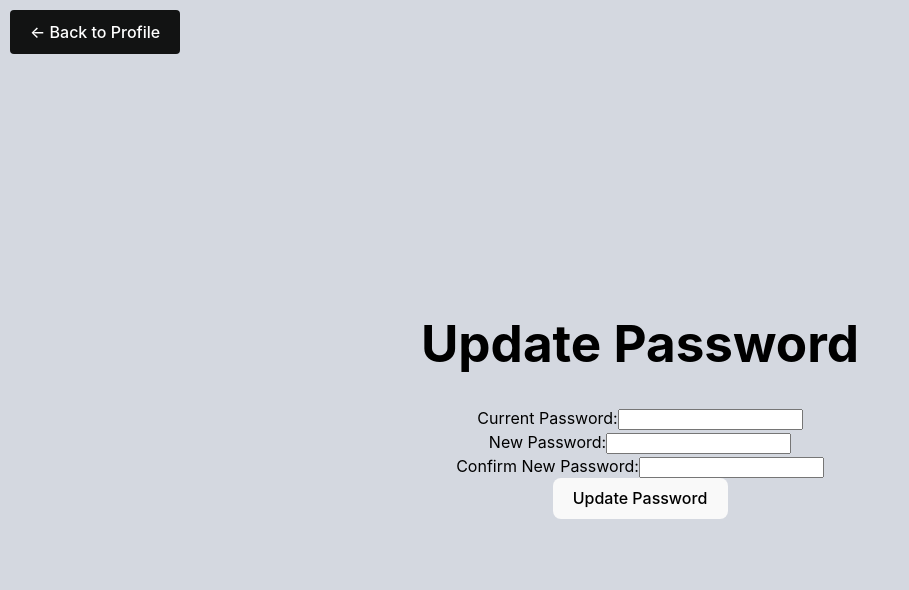
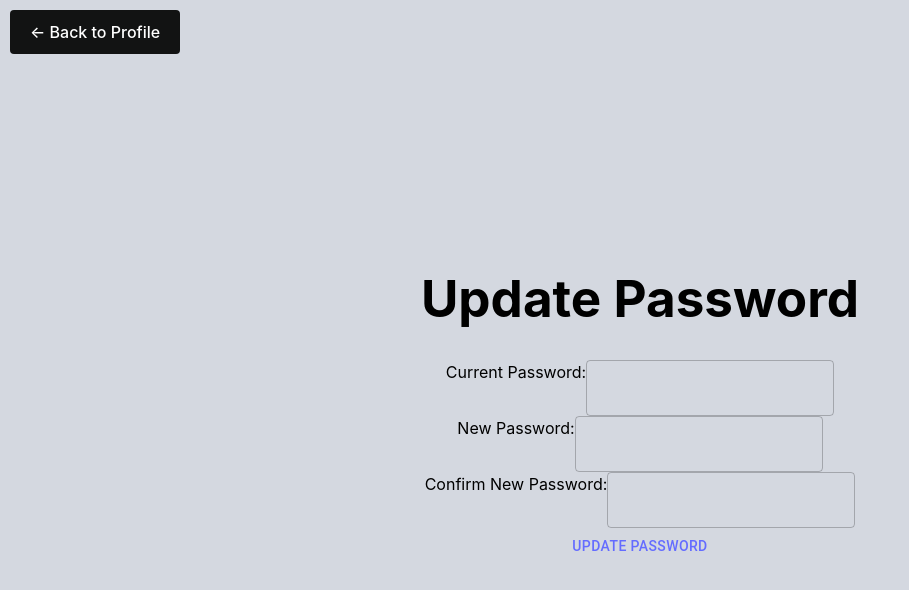
Before and after one commit to oliprev/OP_COMP3000, a React (Vite) app in the folder frontend/: page /main/profile/updatepassword in a window 1280 px wide. Shown: the top 590 px of the page, without its empty margins (0-909 px from the left). Built offline with nearby package versions, Linux system fonts and the light colour scheme; sample sign-in values are in the browser's storage.

Commit message:
Updated UI layouts

```diff
--- a/frontend/src/pages/DeleteProfilePage.jsx
+++ b/frontend/src/pages/DeleteProfilePage.jsx
@@ -1,6 +1,7 @@
 import React from "react";
 import { useNavigate, Link } from "react-router-dom";
 import axios from "axios";
+import { Button } from "@mui/material";
 
 function DeleteProfilePage() {
     const navigate = useNavigate();
@@ -28,7 +29,7 @@ function DeleteProfilePage() {
     return (
         <div>
             <h1>Delete Profile</h1>
-            <button onClick = {handleDelete}>Delete Profile</button> {/* Calls handleDelete on click */}
+            <Button onClick = {handleDelete}>Delete Profile</Button> {/* Calls handleDelete on click */}
             <Link to = "/main/profile">Cancel</Link>
         </div>
     );
--- a/frontend/src/pages/UpdatePasswordPage.jsx
+++ b/frontend/src/pages/UpdatePasswordPage.jsx
@@ -1,6 +1,7 @@
 import React, { useState } from "react";
 import { Link, useNavigate } from "react-router-dom";
 import axios from "axios";
+import { Button, TextField } from "@mui/material";
 
 function UpdatePasswordPage() {
   const [currentPassword, setCurrentPassword] = useState(""); // State to store current password
@@ -41,7 +42,7 @@ function UpdatePasswordPage() {
         <form onSubmit = {handleSubmit}> {/* Calls handleSubmit on form submission */}
             <div>
                 <label>Current Password:</label>
-                <input
+                <TextField
                 type = "password"
                 value = {currentPassword} // Gets value from currentPassword state
                 onChange = {(e) => setCurrentPassword(e.target.value)} // Updates currentPassword state on input change
@@ -50,7 +51,7 @@ function UpdatePasswordPage() {
             </div>
             <div>
                 <label>New Password:</label>
-                <input
+                <TextField
                 type = "password"
                 value = {newPassword} // Gets value from newPassword state
                 onChange = {(e) => setNewPassword(e.target.value)} // Updates newPassword state on input change
@@ -59,14 +60,14 @@ function UpdatePasswordPage() {
             </div>
             <div>
             <label>Confirm New Password:</label>
-                <input
+                <TextField
                 type = "password"
                 value = {confirmPassword} // Gets value from confirmPassword state
                 onChange = {(e) => setConfirmPassword(e.target.value)} // Updates confirmPassword state on input change
                 required
                 />
             </div>
-            <button type = "submit">Update Password</button> {/* Submits form */}
+            <Button type = "submit">Update Password</Button> {/* Submits form */}
         </form>
     </div>
   );
```
